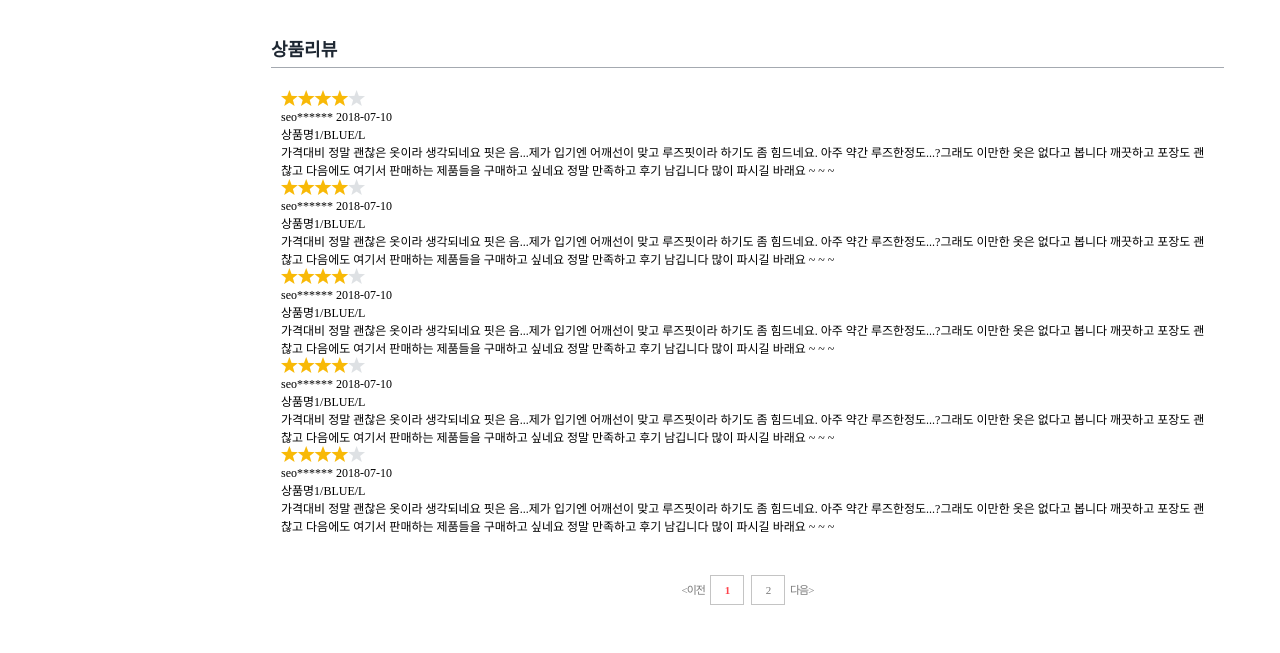
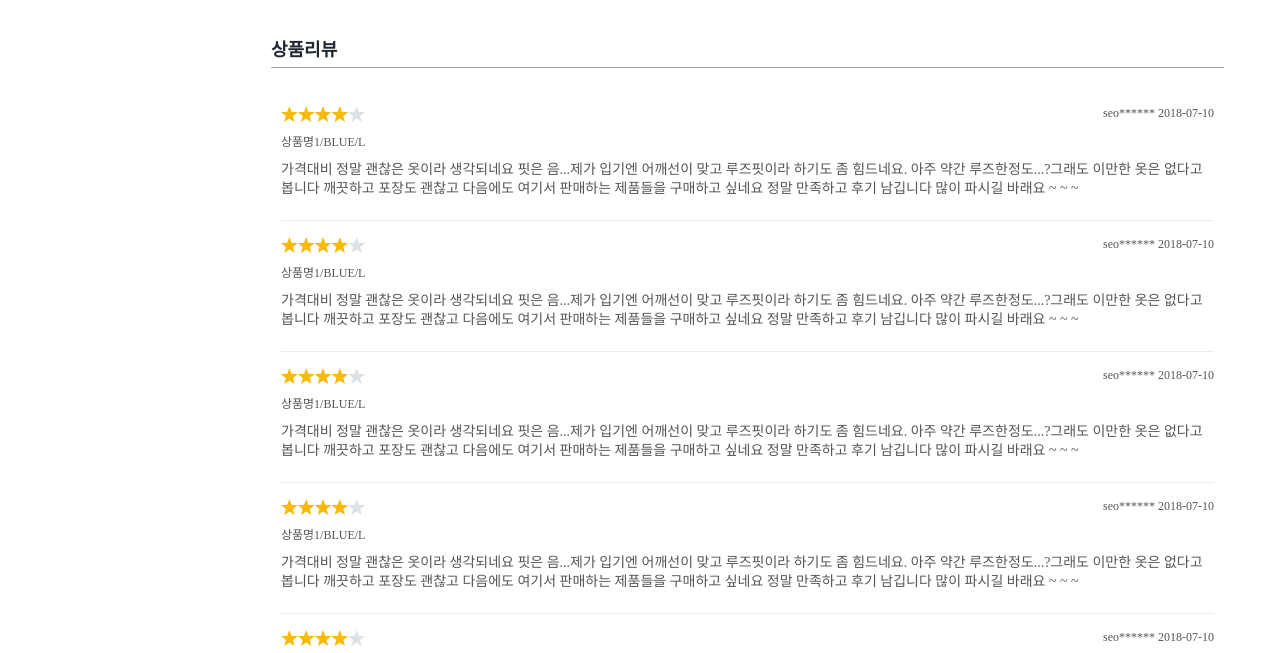
Before and after one commit to khm9990503/Kmarket2, a plain HTML site: page Kmarket2(HTML)/product/view.html in a window 1280 px wide. Shown: the part 3190-3843 px from the top of the page. Drawn offline with Linux system fonts and the light colour scheme.

Commit message:
2023.02.08 view 화면 구현 완료
css 작업 완성

```diff
--- a/Kmarket2(HTML)/product/css/product.css
+++ b/Kmarket2(HTML)/product/css/product.css
@@ -471,3 +471,30 @@ h5.rating.star4{background-position: 0 -160px;}
     padding: 10px;
     box-sizing: border-box;
 }
+.view .review > ul > li{
+    padding-top: 16px;
+    border-bottom: 1px solid #ececec;
+    box-sizing: border-box;
+}
+.view .review > ul > li > div{
+    overflow: hidden;
+}
+.view .review > ul > li > div > h5{float: left;}
+.view .review > ul > li > div > span{
+    float: right;
+    color: #555;
+}
+.view .review > ul > li > h3{
+    color: #555;
+    margin-top: 6px;
+}
+.view .review > ul > li > p{
+    width: 100%;
+    height: 60px;
+    color: #555;
+    font-size: 14px;
+    line-height: 19px;
+    word-break: break-all;
+    word-wrap: break-word;
+    margin-top: 10px;
+}
```
